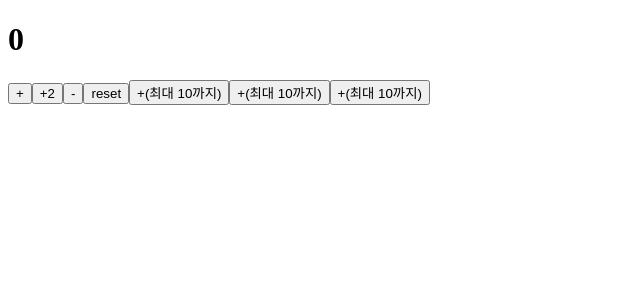
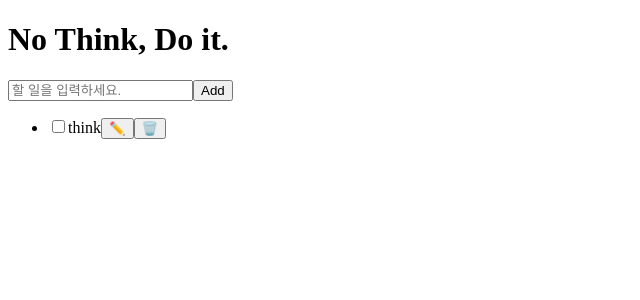
Before and after one commit to buqusa/Programming_React, a React (Vite) app: page / in a window 1280 px wide. Shown: the top 300 px of the page, without its empty margins (0-640 px from the left). Built offline with nearby package versions, Linux system fonts and the light colour scheme.

Commit message:
TodoListApp 시작, html

```diff
--- /dev/null
+++ b/src/TodoLisiApp.jsx
@@ -0,0 +1,21 @@
+function TodoListApp() {
+  return (
+    <div>
+        <h1>No Think, Do it.</h1>
+        <from>
+            <input type="text" placeholder='할 일을 입력하세요.' />
+            <button>Add</button>
+        </from>
+        <ul>
+            <li>
+                <input type="checkbox" name="" id="chk-1" />
+                <lable htmlFor="chk-1">think</lable>
+                <button>✏️</button>
+                <button>🗑️</button>
+            </li>
+            {/*li{$할일}*10*/}
+        </ul>
+    </div>
+  )
+}
+export default TodoListApp;
--- a/src/main.jsx
+++ b/src/main.jsx
@@ -1,10 +1,12 @@
+//programming-react.s2422.workers.dev
+
 import { StrictMode } from 'react'
 import { createRoot } from 'react-dom/client'
 //import './index.css'
-import CounterApp from './CounterApp.jsx'
+import TodoListApp from './TodoLisiApp.jsx'
 
 createRoot(document.getElementById('root')).render(
   <StrictMode>
-    <CounterApp />
+    <TodoListApp />
   </StrictMode>,
 )
```
Also changed, not shown: 1 other file (tests, documents, lock files or other folders).
